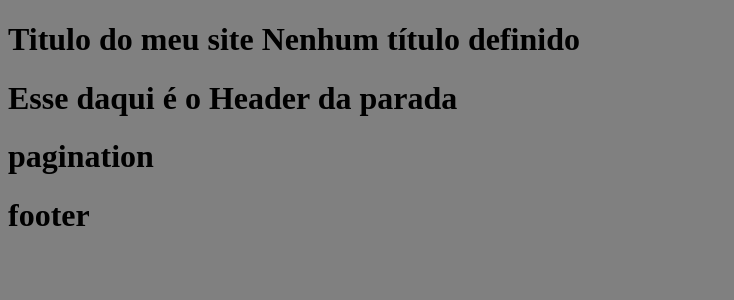
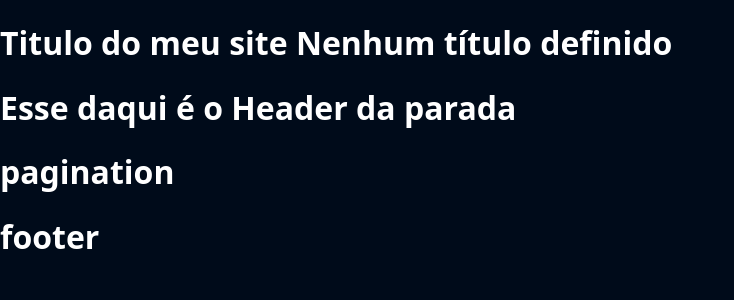
Before and after one commit to Davi-Cordeiro/Project-Blog, a Django app: page / in a window 1280 px wide. Shown: the top 300 px of the page, without its empty margins (0-734 px from the left). Run offline with Django 5.2, Linux system fonts and the light colour scheme; data that the repository does not hold is empty.

Commit message:
primeira versao do css

```diff
--- /dev/null
+++ b/project/blog/static/css/remedy.css
@@ -0,0 +1,276 @@
+/* @docs
+label: Core Remedies
+version: 0.1.0-beta.2
+
+note: |
+  These remedies are recommended
+  as a starter for any project.
+
+category: file
+*/
+
+/* @docs
+label: Box Sizing
+
+note: |
+  Use border-box by default, globally.
+
+category: global
+*/
+*,
+::before,
+::after {
+  box-sizing: border-box;
+}
+
+/* @docs
+label: Line Sizing
+
+note: |
+  Consistent line-spacing,
+  even when inline elements have different line-heights.
+
+links:
+  - https://drafts.csswg.org/css-inline-3/#line-sizing-property
+
+category: global
+*/
+html {
+  line-sizing: normal;
+}
+
+/* @docs
+label: Body Margins
+
+note: |
+  Remove the tiny space around the edge of the page.
+
+category: global
+*/
+body {
+  margin: 0;
+}
+
+/* @docs
+label: Hidden Attribute
+
+note: |
+  Maintain `hidden` behaviour when overriding `display` values.
+
+  category: global
+*/
+[hidden] {
+  display: none;
+}
+
+/* @docs
+label: Heading Sizes
+
+note: |
+  Switch to rem units for headings
+
+category: typography
+*/
+h1 {
+  font-size: 2rem;
+}
+h2 {
+  font-size: 1.5rem;
+}
+h3 {
+  font-size: 1.17rem;
+}
+h4 {
+  font-size: 1rem;
+}
+h5 {
+  font-size: 0.83rem;
+}
+h6 {
+  font-size: 0.67rem;
+}
+
+/* @docs
+label: H1 Margins
+
+note: |
+  Keep h1 margins consistent, even when nested.
+
+category: typography
+*/
+h1 {
+  margin: 0.67em 0;
+}
+
+/* @docs
+label: Pre Wrapping
+
+note: |
+  Overflow by default is bad...
+
+category: typography
+*/
+pre {
+  white-space: pre-wrap;
+}
+
+/* @docs
+label: Horizontal Rule
+
+note: |
+  1. Solid, thin horizontal rules
+  2. Remove Firefox `color: gray`
+  3. Remove default `1px` height, and common `overflow: hidden`
+
+category: typography
+*/
+hr {
+  border-style: solid;
+  border-width: 1px 0 0;
+  color: inherit;
+  height: 0;
+  overflow: visible;
+}
+
+/* @docs
+label: Responsive Embeds
+
+note: |
+  1. Block display is usually what we want
+  2. The `vertical-align` removes strange space-below in case authors overwrite the display value
+  3. Responsive by default
+  4. Audio without `[controls]` remains hidden by default
+
+category: embedded elements
+*/
+img,
+svg,
+video,
+canvas,
+audio,
+iframe,
+embed,
+object {
+  display: block;
+  vertical-align: middle;
+  max-width: 100%;
+}
+audio:not([controls]) {
+  display: none;
+}
+
+/* @docs
+label: Responsive Images
+
+note: |
+  These new elements display inline by default,
+  but that's not the expected behavior for either one.
+  This can interfere with proper layout and aspect-ratio handling.
+
+  1. Remove the unnecessary wrapping `picture`, while maintaining contents
+  2. Source elements have nothing to display, so we hide them entirely
+
+category: embedded elements
+*/
+picture {
+  display: contents;
+}
+source {
+  display: none;
+}
+
+/* @docs
+label: Aspect Ratios
+
+note: |
+  Maintain intrinsic aspect ratios when `max-width` is applied.
+  `iframe`, `embed`, and `object` are also embedded,
+  but have no intrinsic ratio,
+  so their `height` needs to be set explicitly.
+
+category: embedded elements
+*/
+img,
+svg,
+video,
+canvas {
+  height: auto;
+}
+
+/* @docs
+label: Audio Width
+
+note: |
+  There is no good reason elements default to 300px,
+  and audio files are unlikely to come with a width attribute.
+
+category: embedded elements
+*/
+audio {
+  width: 100%;
+}
+
+/* @docs
+label: Image Borders
+
+note: |
+  Remove the border on images inside links in IE 10 and earlier.
+
+category: legacy browsers
+*/
+img {
+  border-style: none;
+}
+
+/* @docs
+label: SVG Overflow
+
+note: |
+  Hide the overflow in IE 10 and earlier.
+
+category: legacy browsers
+*/
+svg {
+  overflow: hidden;
+}
+
+/* @docs
+label: HTML5 Elements
+
+note: |
+  Default block display on HTML5 elements.
+  For oldIE to apply this styling one needs to add some JS as well (i.e. `document.createElement("main")`)
+
+links:
+  - https://www.sitepoint.com/html5-older-browsers-and-the-shiv/
+
+category: legacy browsers
+*/
+article,
+aside,
+details,
+figcaption,
+figure,
+footer,
+header,
+hgroup,
+main,
+nav,
+section {
+  display: block;
+}
+
+/* @docs
+label: Checkbox & Radio Inputs
+
+note: |
+  1. Add the correct box sizing in IE 10
+  2. Remove the padding in IE 10
+
+category: legacy browsers
+*/
+[type='checkbox'],
+[type='radio'] {
+  box-sizing: border-box;
+  padding: 0;
+}
--- a/project/blog/static/css/style.css
+++ b/project/blog/static/css/style.css
@@ -1,3 +1,13 @@
+:root {
+    --clr-white: 0, 100%, 100%;
+    --clr-black: 213, 100%, 5%;
+    --clr-primary: 213, 100%, 50%;
+}
+
 body {
-    background: gray
+    background-color: hsl(var(--clr-black));
+    color: hsl(var(--clr-white));
+    font-size:1.6rem;
+    font-family: system-ui, -apple-system, BlinkMacSystemFont,
+    'Segoe UI', Roboto, Oxygen, Ubuntu, Cantarell, 'Open Sans', 'Helvetica Neue', sans-serif
 }
--- a/project/blog/templates/blog/partials/_head.html
+++ b/project/blog/templates/blog/partials/_head.html
@@ -1,6 +1,7 @@
 {% load static %}
     <meta charset="UTF-8">
     <meta name="viewport" content="width=device-width, initial-scale=1.0">
+    <link rel="stylesheet" href="{% static 'css/remedy.css' %}">
     <link rel="stylesheet" href="{% static 'css/style.css' %}">
-
+    <link rel="shortcut icon" type="image/png" href="{{ site_setup.favicon.url }}">
     <title>teste</title>
--- a/project/requirements.txt
+++ b/project/requirements.txt
@@ -1,2 +1,3 @@
 Django>=4.2.1,<4.3
 psycopg2-binary>=2.9.6
+pillow>=10.4.0
--- a/project/site_setup/models.py
+++ b/project/site_setup/models.py
@@ -27,5 +27,8 @@ class SiteSetup(models.Model):
     show_pagination = models.BooleanField(default=True)
     show_footer = models.BooleanField(default=True)
 
+    favicon = models.ImageField(upload_to='assets/favicon/%Y/%m/%d', blank=True, null=True)
+
+
     def __str__(self):
         return self.title
--- a/project/site_setup/views.py
+++ b/project/site_setup/views.py
@@ -6,5 +6,6 @@ def get_site_setup_context(request):
     return {
         'site_setup': {
             'title': dados.title if dados else 'Nenhum título definido',
+            'favicon': dados.favicon if dados else None,
         }
     }
```
Also changed, not shown: project/site_setup/migrations/0003_sitesetup_favicon.py (added), project/site_setup/migrations/0004_alter_sitesetup_favicon.py (added).
